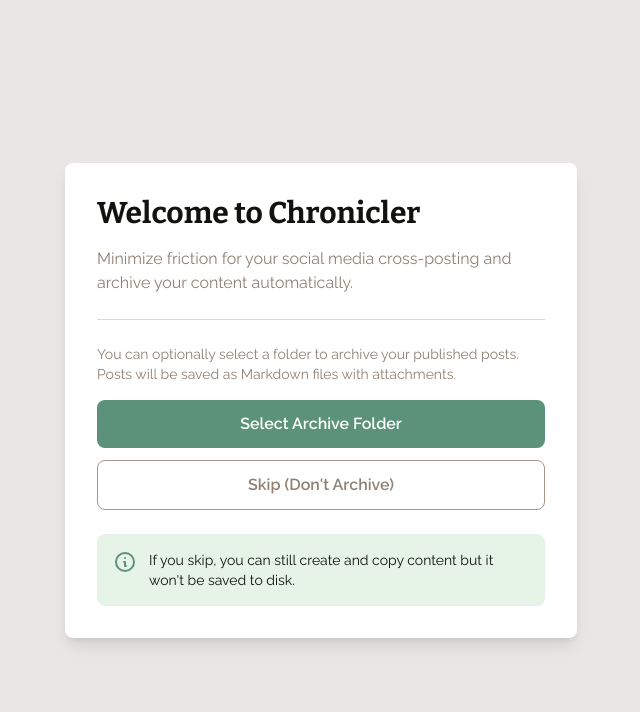
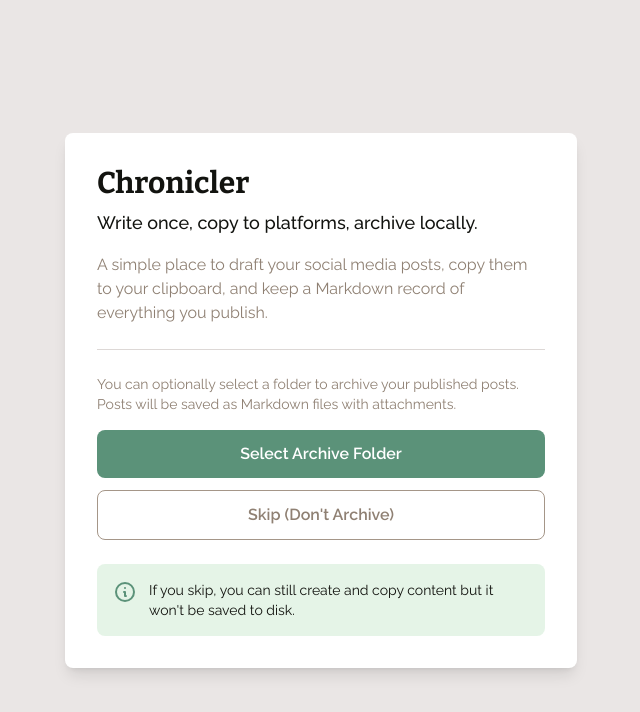
Before and after one commit to yamanidev/chronicler, a Preact app: page / in a window 1280 px wide. Shown: the top 712 px of the page, without its empty margins (319-959 px from the left). Built offline with nearby package versions, Linux system fonts and the light colour scheme.

Commit message:
feat: update copy and include SEO meta tags

```diff
--- a/index.html
+++ b/index.html
@@ -3,7 +3,24 @@
   <head>
     <meta charset="UTF-8" />
     <meta name="viewport" content="width=device-width, initial-scale=1.0" />
-    <title>chronicler</title>
+    <title>Chronicler — Write once, copy to platforms, archive locally</title>
+    <meta
+      name="description"
+      content="A personal workflow tool for writing social media posts once and archiving them locally as Markdown. Write, copy to clipboard, and keep a record." />
+    <meta name="author" content="Mohamed Yamani" />
+    <meta
+      name="keywords"
+      content="social media, cross-posting, markdown, archive, content management, obsidian" />
+    <meta property="og:title" content="Chronicler" />
+    <meta
+      property="og:description"
+      content="Write once, copy to platforms, archive locally. A personal workflow tool for social media cross-posting." />
+    <meta property="og:type" content="website" />
+    <meta name="twitter:card" content="summary" />
+    <meta name="twitter:title" content="Chronicler" />
+    <meta
+      name="twitter:description"
+      content="Write once, copy to platforms, archive locally. A personal workflow tool for social media cross-posting." />
   </head>
   <body>
     <div id="app" class="font-raleway"></div>
--- a/src/components/PostForm.tsx
+++ b/src/components/PostForm.tsx
@@ -155,7 +155,9 @@
       <div class="mx-auto max-w-3xl">
         <div class="mb-6 text-center">
           <h1 class="font-bitter text-charcoal text-4xl font-bold">Create Post</h1>
-          <p class="text-taupe mt-2">Fill in the details below and mark as published when ready</p>
+          <p class="text-taupe mt-2">
+            Write your content, copy it to each platform, then mark as published.
+          </p>
         </div>
 
         <form onSubmit={handleSubmit} class="space-y-6">
--- a/src/components/WelcomeStep.tsx
+++ b/src/components/WelcomeStep.tsx
@@ -15,10 +15,13 @@
   return (
     <div class="bg-cream flex min-h-screen items-center justify-center p-8">
       <div class="w-full max-w-lg rounded-lg bg-white p-8 shadow-lg">
-        <h2 class="font-bitter text-charcoal mb-4 text-3xl font-bold">Welcome to Chronicler</h2>
+        <h2 class="font-bitter text-charcoal mb-2 text-3xl font-bold">Chronicler</h2>
+        <p class="text-charcoal mb-4 text-lg font-medium">
+          Write once, copy to platforms, archive locally.
+        </p>
         <p class="text-taupe mb-6">
-          Minimize friction for your social media cross-posting and archive your content
-          automatically.
+          A simple place to draft your social media posts, copy them to your clipboard, and keep a
+          Markdown record of everything you publish.
         </p>
 
         <div class="border-cream-dark my-6 border-t"></div>
```
